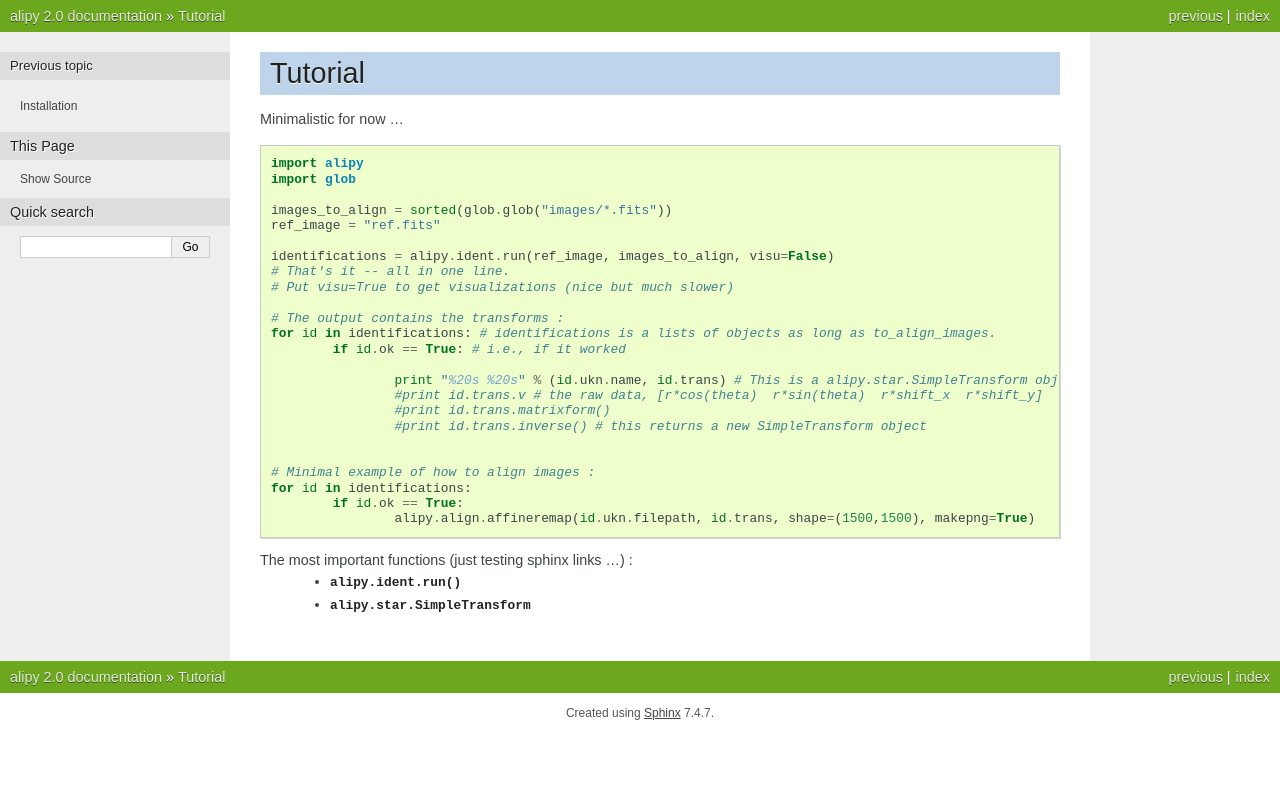
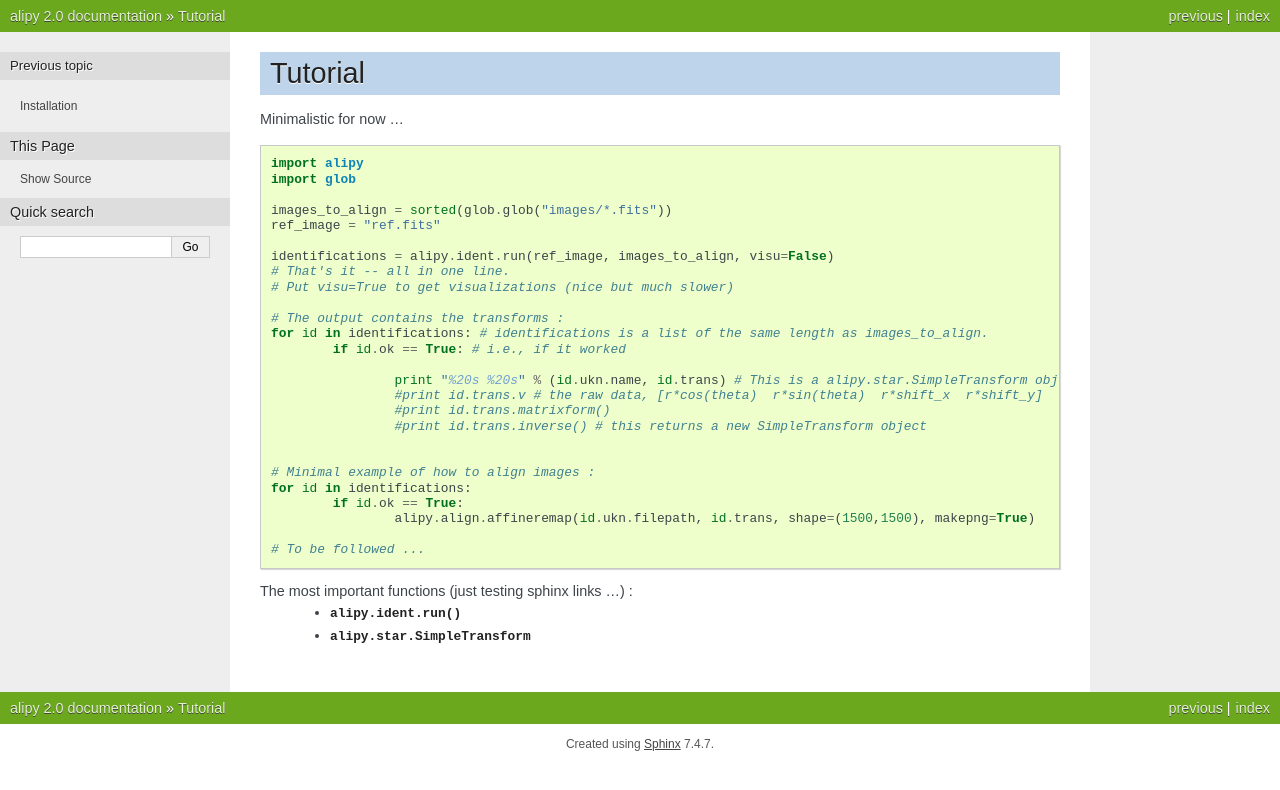
Before and after one commit to japs/alipy, a Sphinx documentation site: the page built from doc/tutorial.rst, in a window 1280 px wide. Shown: the top 790 px of the page. Built offline with Sphinx 7.4.7, drawn with Linux system fonts in a browser that asks for light colours; pages that are not in the unit, such as notebooks, are missing from menus.

Commit message:
working
git-svn-id: https://svn.epfl.ch/svn/mtewes-public/trunk/alipy2@56 5ae55fb9-db83-4c1d-9d4d-9b20baeada1b

```diff
--- a/doc/tutorial.rst
+++ b/doc/tutorial.rst
@@ -16,7 +16,7 @@ Minimalistic for now ...
 	# Put visu=True to get visualizations (nice but much slower)
 
 	# The output contains the transforms :
-	for id in identifications: # identifications is a lists of objects as long as to_align_images.
+	for id in identifications: # identifications is a list of the same length as images_to_align.
 		if id.ok == True: # i.e., if it worked
 
 			print "%20s %20s" % (id.ukn.name, id.trans) # This is a alipy.star.SimpleTransform object
@@ -30,6 +30,7 @@ Minimalistic for now ...
 		if id.ok == True:
 			alipy.align.affineremap(id.ukn.filepath, id.trans, shape=(1500,1500), makepng=True)
 
+	# To be followed ...
 
 
 The most important functions (just testing sphinx links ...) :
```
